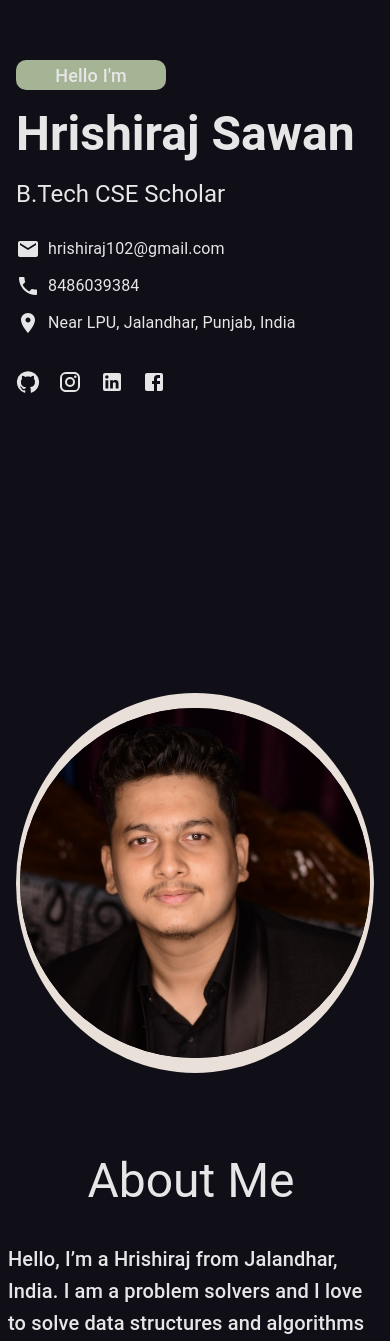
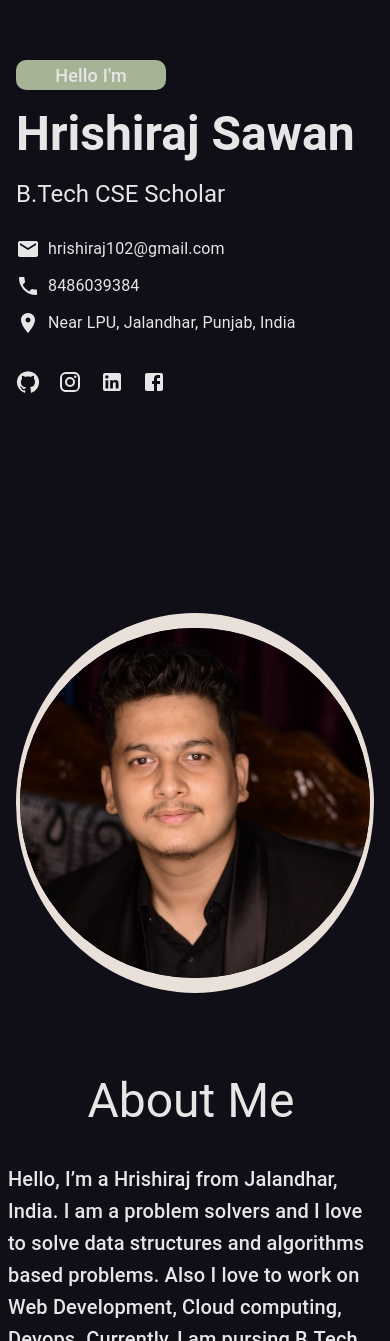
Before and after one commit to hrishiraj102/portfolio, a React (Create React App) app: page / in a window 390 px wide. Shown: the part 227-1568 px from the top of the page. Built offline with nearby package versions, Linux system fonts and the light colour scheme.

Commit message:
improve responsive view

```diff
--- a/src/components/Header.js
+++ b/src/components/Header.js
@@ -1,5 +1,5 @@
 import React from "react";
-import { Grid, Box,Container ,Typography } from "@mui/material";
+import { Grid, Box, Container, Typography } from "@mui/material";
 import EmailIcon from "@mui/icons-material/Email";
 
 import FacebookIcon from "@mui/icons-material/Facebook";
@@ -24,7 +24,7 @@ function Header() {
     return (
         <div >
             <Box sx={{ width: "100%" }}>
-                <Container >
+                <Container sx={{ mt: 10 }} >
 
                     <Grid container rowSpacing={1} columnSpacing={{ xs: 1, sm: 2, md: 3 }}>
                         <Grid
@@ -38,7 +38,7 @@ function Header() {
                                 display: "flex",
                                 flexDirection: "column",
                                 justifyContent: "center"
-                                , mt: 10
+                                ,
 
 
                             }}
@@ -107,11 +107,11 @@ function Header() {
 
                         <Grid
                             item
-                             xs={12} sm={6}
+                            xs={12} sm={6}
                             sx={{
                                 display: "flex",
                                 justifyContent: "center",
-                                alignItems: "center",
+                                alignItems: "center"
 
                             }}
                         >
@@ -125,7 +125,7 @@ function Header() {
                                     display: "flex",
                                     justifyContent: "center",
                                     alignItems: "center",
-                                    borderRadius: "50%", mt: 10
+                                    borderRadius: "50%"
                                 }}
                             >
                                 <img
```
